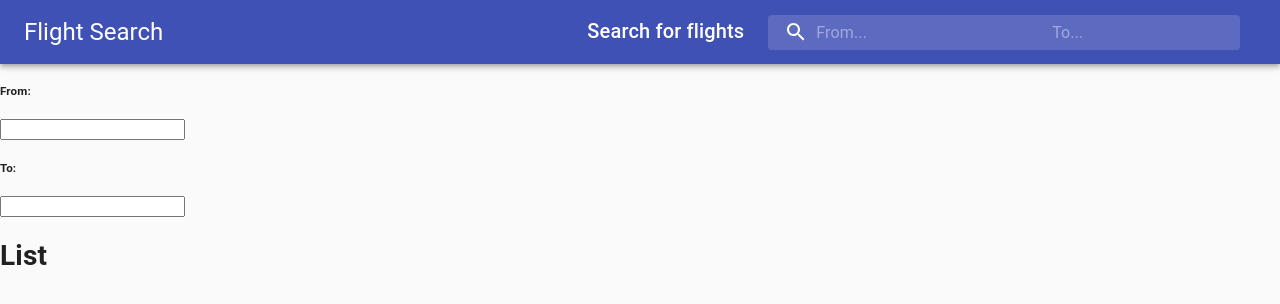
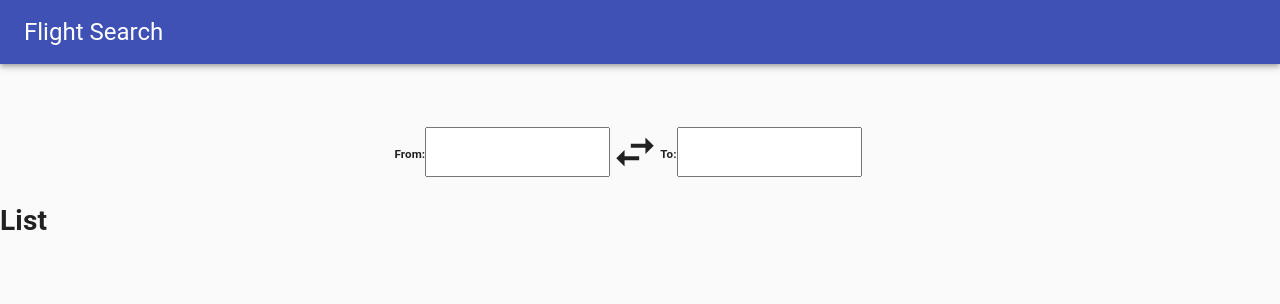
Before and after one commit to VincentLee1208/Flight-Search, a React (Create React App) app: page / in a window 1280 px wide. Shown: the top 304 px of the page. Built offline with nearby package versions, Linux system fonts and the light colour scheme.

Commit message:
Finished destination airport and swap airports

```diff
--- a/src/components/Header/Header.jsx
+++ b/src/components/Header/Header.jsx
@@ -1,6 +1,6 @@
 import React from 'react';
-import {AppBar, Toolbar, Typography, InputBase, Box } from '@material-ui/core';
-import SearchIcon from '@material-ui/icons/Search';
+import {AppBar, Toolbar, Typography, Box } from '@material-ui/core';
+
 
 import useStyles from './styles';
 
@@ -13,17 +13,7 @@ const Header = () => {
                     Flight Search
                 </Typography>
                 <Box display="flex">
-                    <Typography variant="h6" className={classes.title}>
-                        Search for flights
-                    </Typography>
 
-                    <div className={classes.search}>
-                        <div className={classes.searchIcon}>
-                            <SearchIcon />
-                        </div>
-                        <InputBase placeholder="From..." classes={{ root: classes.inputRoot, input: classes.inputInput }} />
-                        <InputBase placeholder="To..." classes={{ root: classes.inputRoot, input: classes.inputInput }} />
-                    </div>
                 </Box>
             </Toolbar>
         </AppBar>
--- /dev/null
+++ b/src/components/Information/Information.css
@@ -0,0 +1,29 @@
+button {
+    display: block;
+    width: 20%;
+    height: 5%;
+    text-align: left;
+}
+
+form {
+    margin-top: 5%;
+    display: flex;
+    justify-content: center;
+}
+
+input {
+    height: 50px;
+}
+
+#icon {
+    width: 50px;
+    height: 50px;
+}
+
+#icon:hover {
+    color: blue;
+}
+
+#icon:active {
+    outline: solid black 3px;
+}
--- a/src/components/Information/Information.jsx
+++ b/src/components/Information/Information.jsx
@@ -1,8 +1,12 @@
 import React, { useState } from 'react';
 import { getAirports } from './../../api';
+import './Information.css';
+
+import SwapHorizIcon from '@material-ui/icons/SwapHoriz';
 
 const Information = () => {
-    const [airports, setAirports] = useState([]);
+    const [airportsOrigin, setOriginAirports] = useState([]);
+    const [airportsDest, setDestAirports] = useState([]);
     const [timer, setTimer] = useState(null);
     const [origin, setOrigin] = useState('');
     const [destination, setDestination] = useState('');
@@ -14,11 +18,11 @@ const Information = () => {
 
         clearTimeout(timer);
         const newTimer = setTimeout(() => {
-            getAirports(origin)
+            getAirports(e.target.value)
                 .then((data) => {
                     console.log(data.results);
 
-                    setAirports(data.results);
+                    setOriginAirports(data.results);
                 })
         }, 800);
 
@@ -26,33 +30,57 @@ const Information = () => {
 
     }
 
-    const setOriginAirport = (e) => {
-        setOrigin(e.target.value)
-        console.log(e.target.value)
-        setAirports([]);
-    }
-
     const handleDestChange = (e) => {
         setDestination(e.target.value)
         clearTimeout(timer);
         const newTimer = setTimeout(() => {
-            console.log({destination})
-        }, 500);
+            getAirports(e.target.value)
+                .then((data) => {
+                    console.log(data.results);
+                    setDestAirports(data.results);
+                })
+        }, 800);
 
         setTimer(newTimer)
+    }
+
+    const setOriginAirport = (e) => {
+        setOrigin(e.target.value)
+        console.log(e.target.value)
+        setOriginAirports([])
+    }
+
+
+    const setDestAirport = (e) => {
+        setDestination(e.target.value)
+        console.log(e.target.value)
+        setDestAirports([])
+    }
+
+    const swapLocations = () => {
+        var start = origin
+        setOrigin(destination)
+        setDestination(start)
     }
 
     return (
         <form>
             <h5>From: </h5>
             <input type="text" id="origin" name="origin" onChange={handleOriginChange} value={origin} />
-            {airports.length > 0 ?
-            airports.map((airport) => {
-                return <button style={{display: 'block', width: '20%', height: '5%', textAlign: 'left'}} value={airport.AirportCode} onClick={setOriginAirport}>{airport.AirportName} {airport.AirportCode}</button>
+            {airportsOrigin.length > 0 ?
+            airportsOrigin.map((airport) => {
+                return <button value={airport.AirportCode} onClick={setOriginAirport}>{airport.AirportName} {airport.AirportCode}</button>
             }) : <div></div>
             }
+            <SwapHorizIcon id="icon" onClick={swapLocations} />
+
             <h5>To: </h5>
-            <input type="text" id="destination" name="destination" onChange={handleDestChange}/>
+            <input type="text" id="destination" name="destination" onChange={handleDestChange} value={destination}/>
+            {airportsDest.length > 0 ?
+            airportsDest.map((airport) => {
+                return <button value={airport.AirportCode} onClick={setDestAirport}>{airport.AirportName} {airport.AirportCode}</button>
+            }) : <div></div>
+            }
         </form>
     );
 }
```
